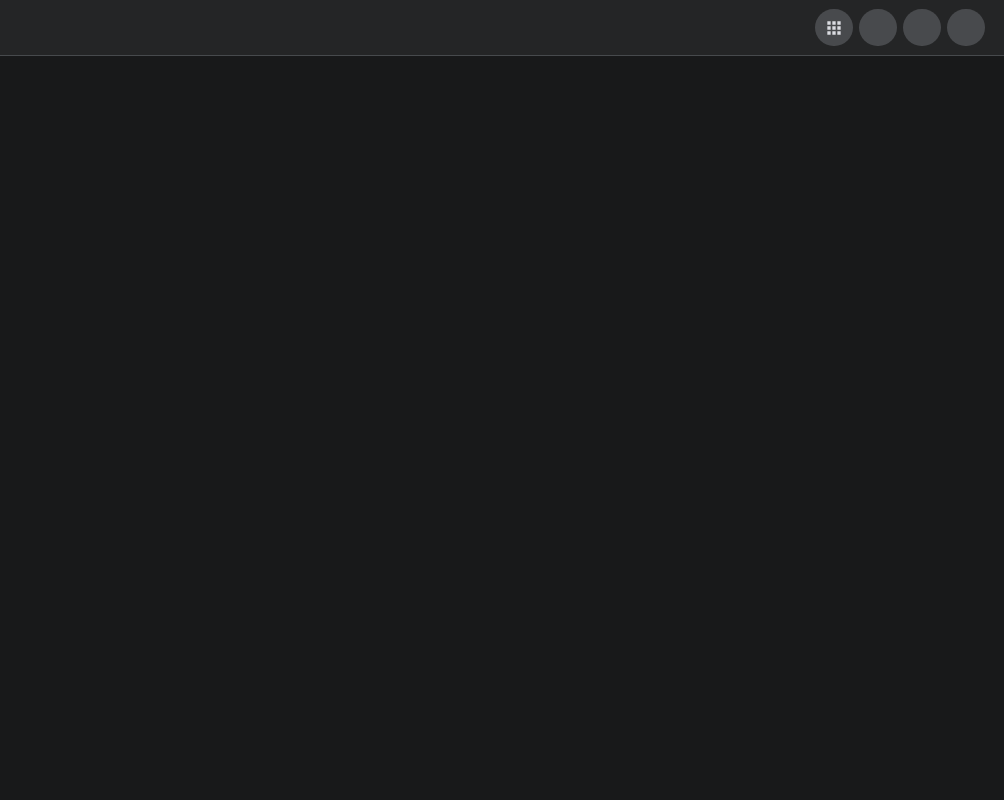
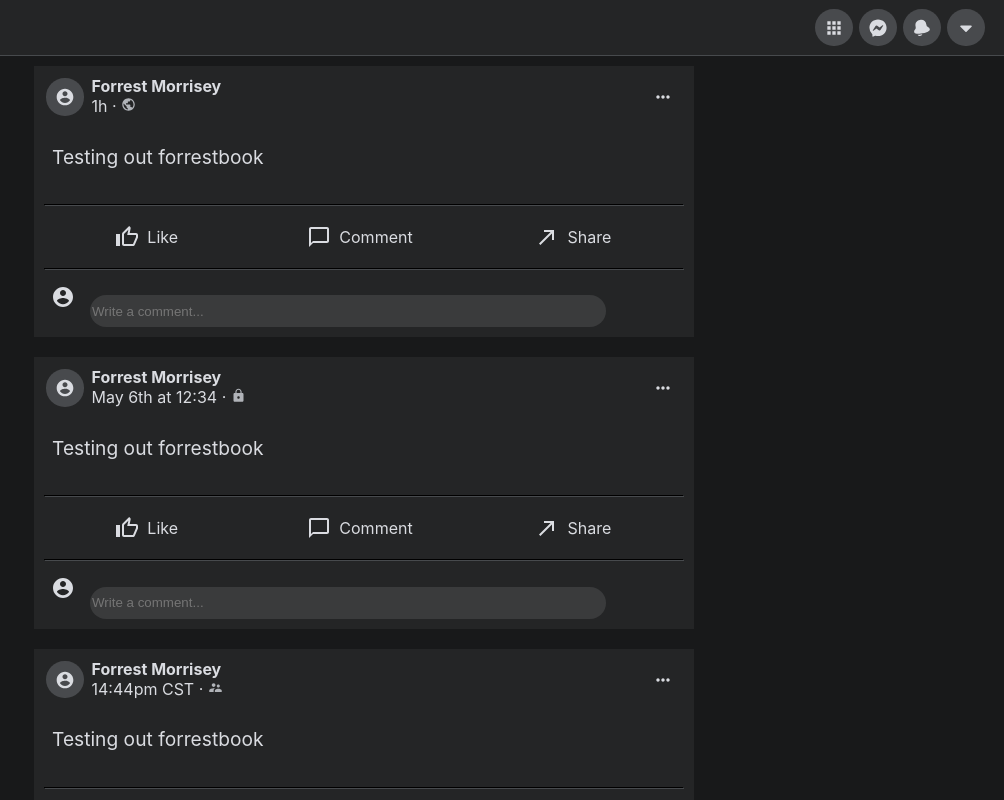
Before and after one commit to fmorrisey/FB_DropDown, a React (Create React App) app: page / in a window 1280 px wide. Shown: the top 800 px of the page, without its empty margins (276-1280 px from the left). Built offline with nearby package versions, Linux system fonts and the light colour scheme; some icons are missing.

Commit message:
initial layout and build of a facebook feed post

```diff
--- a/src/App.js
+++ b/src/App.js
@@ -4,18 +4,20 @@ import React, { useState } from "react";
 // ASSETS / INTERNALS
 import Navbar from "./components/navbar/navbar.jsx";
 import Navitem from "./components/navbar/navitem.jsx";
-import DropdownMenu from "./components/dropdownmenu/dropdownmenu.jsx";
+import DropdownMenu from "./components/dropdownmenu/dropdownmenu";
+import Newsfeed from "./components/newsfeed/newsfeed";
 
 // LOCAL
-import { ReactComponent as BellIcon } from "./icons/bell.svg";
-import { ReactComponent as MessengerIcon } from "./icons/messenger.svg";
-import { ReactComponent as CaretIcon } from "./icons/caret.svg";
+import { ReactComponent as BellIcon } from "./assets/icons/bell.svg";
+import { ReactComponent as MessengerIcon } from "./assets/icons/messenger.svg";
+import { ReactComponent as CaretIcon } from "./assets/icons/caret.svg";
 
 // @MATERIAL UI
 import AppsIcon from "@material-ui/icons/Apps";
 
 function App() {
   return (
+    <>
       <Navbar>
         <Navitem icon={<AppsIcon />} />
         <Navitem icon={<MessengerIcon />} />
@@ -25,6 +27,8 @@ function App() {
           <DropdownMenu></DropdownMenu>
         </Navitem>
       </Navbar>
+      <Newsfeed />
+    </>
   );
 }
 
--- /dev/null
+++ b/src/assets/data/feed.json
@@ -0,0 +1,42 @@
+[
+  {
+    "id": 1,
+    "user": "Forrest Morrisey",
+    "date": "12/03/1990",
+    "time": "1h",
+    "post": "Testing out forrestbook",
+    "privacy": "public"
+  },
+  {
+    "id": 2,
+    "user": "Forrest Morrisey",
+    "date": "12/03/1990",
+    "time": "May 6th at 12:34",
+    "post": "Testing out forrestbook",
+    "privacy": "private"
+  },
+  {
+    "id": 3,
+    "user": "Forrest Morrisey",
+    "date": "12/03/1990",
+    "time": "14:44pm CST",
+    "post": "Testing out forrestbook",
+    "privacy": "friends"
+  },
+  {
+    "id": 4,
+    "user": "Forrest Morrisey",
+    "date": "12/03/1990",
+    "time": "14:44pm CST",
+    "post": "Testing out forrestbook",
+    "privacy": "friends"
+  },
+  {
+    "id": 5,
+    "user": "Forrest Morrisey",
+    "date": "12/03/1990",
+    "time": "14:44pm CST",
+    "post": "Testing out forrestbook",
+    "privacy": "friends"
+  }
+]
--- /dev/null
+++ b/src/components/newsfeed/newsfeed.jsx
@@ -0,0 +1,89 @@
+import React from "react";
+import feed from "../../assets/data/feed.json";
+
+import AccountCircleIcon from "@material-ui/icons/AccountCircle";
+import MoreHorizIcon from "@material-ui/icons/MoreHoriz";
+
+import SupervisorAccountIcon from "@material-ui/icons/SupervisorAccount";
+import PublicIcon from "@material-ui/icons/Public";
+import LockIcon from "@material-ui/icons/Lock";
+
+import ThumbUpAltOutlinedIcon from "@material-ui/icons/ThumbUpAltOutlined";
+import ChatBubbleOutlineOutlinedIcon from "@material-ui/icons/ChatBubbleOutlineOutlined";
+import CallMadeIcon from "@material-ui/icons/CallMade";
+
+export default function Newsfeed(props) {
+  const posts = feed.map((item, index) => {
+    function Privacy(props) {
+      console.log(props.access);
+      if (props.access === "public") {
+        return (
+          <span className="icon-privacy">
+            <PublicIcon />
+          </span>
+        );
+      }
+      if (props.access === "friends") {
+        return (
+          <span className="icon-privacy">
+            <SupervisorAccountIcon />
+          </span>
+        );
+      }
+      if (props.access === "private") {
+        return (
+          <span className="icon-privacy">
+            <LockIcon />
+          </span>
+        );
+      }
+      if (null) {
+        return "FUCK";
+      }
+    }
+    return (
+      <div key={index} className="post">
+        <div className="header">
+          <span className="icon-button__BG icon-left">
+            <AccountCircleIcon />
+          </span>
+          <div className="top">
+            <span className="username">{item.user}</span>
+            <span className="time">
+              {item.time} · <Privacy access={item.privacy} />{" "}
+            </span>
+          </div>
+          <a className="icon-button__noBG icon-right">
+            <MoreHorizIcon />
+          </a>
+        </div>
+        <div className="content">
+          <p>{item.post}</p>
+        </div>
+        <hr />
+        <div className="post-engagement">
+          <span className="post-item">
+            <ThumbUpAltOutlinedIcon className="icon-like" /> Like
+          </span>
+          <span className="post-item">
+            <ChatBubbleOutlineOutlinedIcon className="icon-comment" /> Comment
+          </span>
+          <span className="post-item">
+            <CallMadeIcon className="icon-share" /> Share
+          </span>
+        </div>
+        <hr />
+        <div>
+          <span>
+            <AccountCircleIcon className="icon-button" />
+          </span>
+          <input
+            className="post-comment"
+            placeholder="Write a comment..."
+          ></input>
+        </div>
+      </div>
+    );
+  });
+  return <div className="feed">{posts}</div>;
+}
--- a/src/index.scss
+++ b/src/index.scss
@@ -133,6 +133,29 @@ hr {
   &-left {
     margin-right: 0.5rem;
   }
+
+  &-privacy {
+    padding-top: 1rem;
+    svg {
+      fill: $text-color-alt;
+      width: 15px;
+      height: 15px;
+    }
+  }
+
+  &-like {
+    margin-right: 0.5rem;
+    svg {
+      fill: $text-color-alt;
+    }
+  }
+
+  &-comment {
+    margin-right: 0.5rem;
+  }
+  &-share {
+    margin-right: 0.5rem;
+  }
 }
 
 /* Dropdown Menu */
@@ -225,3 +248,77 @@ hr {
   transform: translateX(110%);
   transition: all $speed ease;
 }
+
+.feed {
+  display: flex;
+  max-width: 680px;
+  margin: 0 auto;
+  flex-direction: column;
+
+  .content {
+    font-size: 1.2rem;
+  }
+  .post {
+    color: $text-color;
+    background-color: #242526;
+    margin: 10px;
+    padding: 10px;
+
+    &-engagement {
+      display: flex;
+      flex-direction: row;
+      justify-content: space-around;
+    }
+
+    &-comment {
+      margin-left: 0.5rem;
+      align-items: center;
+      justify-content: flex-start;
+      background-color: #3a3b3c;
+      color: $text-color;
+      border-radius: 25px;
+      border: 0px;
+
+      width: 80%;
+      height: 30px;
+    }
+
+    &-item {
+      height: 30px;
+      width: 100%;
+      display: flex;
+      align-items: center;
+      justify-content: center;
+      border-radius: $border-radius;
+      transition: background $speed;
+      padding: 0.5rem;
+      margin-right: 0.5rem;
+    }
+
+    &-item:hover {
+      background-color: #525357;
+    }
+  }
+
+  .header {
+    display: flex;
+    flex-direction: row;
+  }
+
+  .top {
+  }
+
+  .username {
+    display: block;
+    font-size: 1rem;
+    font-weight: bold;
+  }
+
+  .time {
+    display: block;
+  }
+
+  .content {
+    padding: 0.5rem;
+  }
+}
--- a/src/scss/_variables.scss
+++ b/src/scss/_variables.scss
@@ -2,6 +2,7 @@ $bg: #242526;
 $bg-body: #18191a;
 $bg-accent: #48414d;
 $text-color: #dadce1;
+$text-color-alt: #b0b3b8;
 $nav-size: 55px;
 /* --nav-size: 3.13vw; */
 $border: 1px solid #474a4d;
```
Also changed, not shown: src/components/dropdownmenu/dropdownmenu.jsx (+8 -8 lines). Lines whose indentation alone changed are shown as unchanged.
